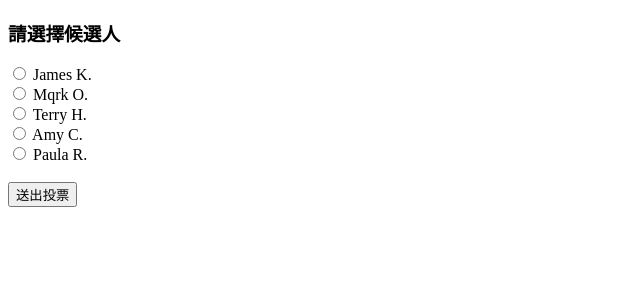
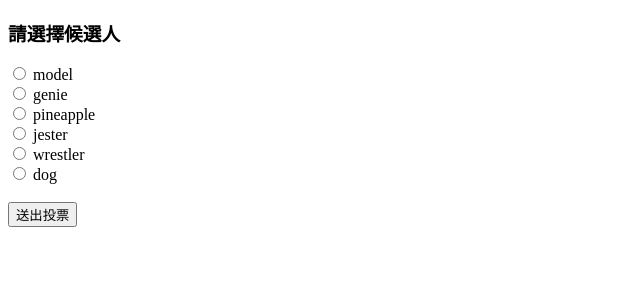
Before and after one commit to JudeTe/bc-1112, a Flask app: template templates/fillup_old.html in a window 1280 px wide. Shown: the top 300 px of the page, without its empty margins (0-640 px from the left). Run offline with Flask 3, Linux system fonts and the light colour scheme; the template is opened without the code that fills it, so the values that code supplies are empty.

Commit message:
Update candidate name

```diff
--- a/templates/fillup_old.html
+++ b/templates/fillup_old.html
@@ -10,24 +10,28 @@
     <h3>請選擇候選人</h3>
     <form action = "#" method = "POST">
         <label>
-            <input type="radio" id="vote_1" name="vote" value="James K.">
-            James K.<br>
+            <input type="radio" id="vote_1" name="vote" value="model">
+            model<br>
         </label>
         <label>
-            <input type="radio" id="vote_2" name="vote" value="Mark O.">
-            <label for="vote_2">Mqrk O.<br>
+            <input type="radio" id="vote_2" name="vote" value="genie">
+            <label for="vote_2">genie<br>
         </label>
         <label>
-            <input type="radio" id="vote_3" name="vote" value="Terry H.">
-            Terry H.<br>
+            <input type="radio" id="vote_3" name="vote" value="pineapple">
+            pineapple<br>
         </label>
         <label>
-            <input type="radio" id="vote_4" name="vote" value="Amy C.">
-            Amy C.<br>
+            <input type="radio" id="vote_4" name="vote" value="jester">
+            jester<br>
         </label>
         <label>
-            <input type="radio" id="vote_5" name="vote" value="Paula R.">
-            Paula R.<br>
+            <input type="radio" id="vote_5" name="vote" value="wrestler">
+            wrestler<br>
+        </label>
+        <label>
+            <input type="radio" id="vote_5" name="vote" value="dog">
+            dog<br>
         </label>
         <br>
         <button type="submit" value="vote" name="submit">
```
